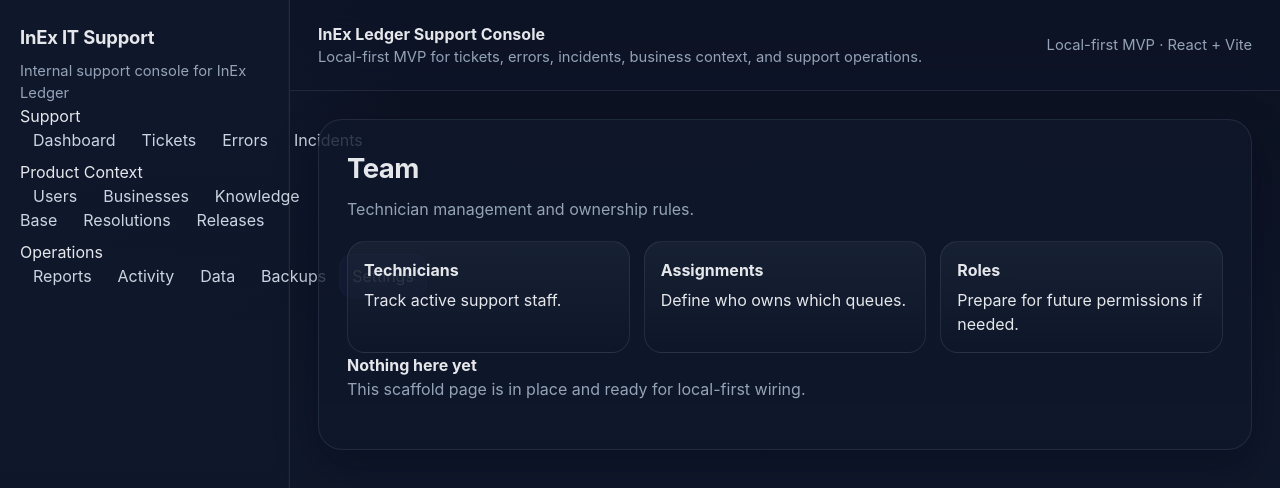
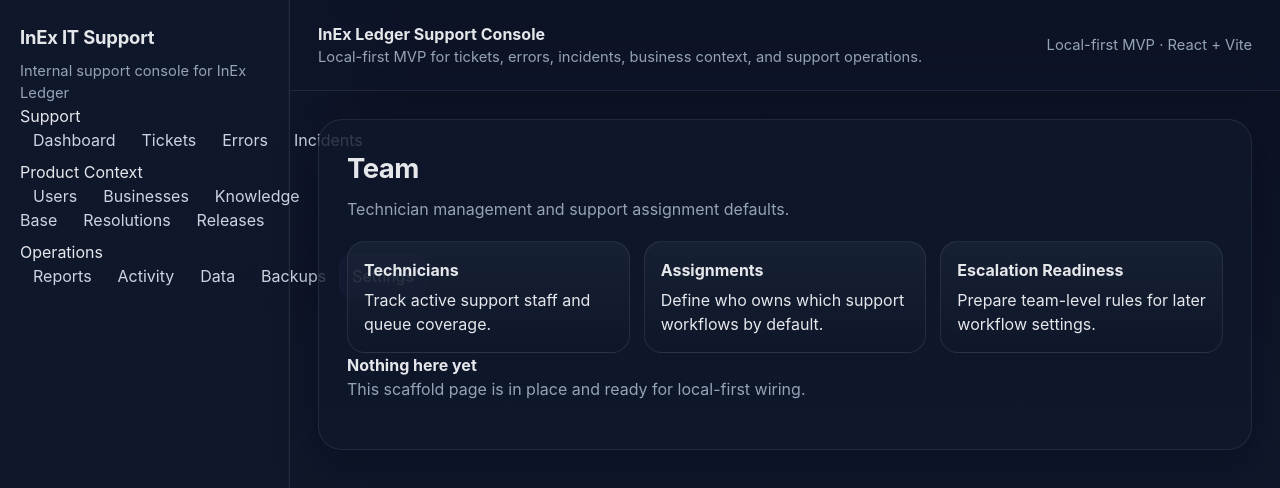
Before and after one commit to Emanuel628/InEx-IT-Support, a React (Vite) app: page /settings/team in a window 1280 px wide. Shown: the top 488 px of the page. Built offline with nearby package versions, Linux system fonts and the light colour scheme.

Commit message:
Refine team settings copy for support console

```diff
--- a/src/pages/settings/TeamPage.tsx
+++ b/src/pages/settings/TeamPage.tsx
@@ -4,11 +4,11 @@ export function TeamPage() {
   return (
     <PlaceholderPage
       title="Team"
-      description="Technician management and ownership rules."
+      description="Technician management and support assignment defaults."
       cards={[
-        { title: 'Technicians', body: 'Track active support staff.' },
-        { title: 'Assignments', body: 'Define who owns which queues.' },
-        { title: 'Roles', body: 'Prepare for future permissions if needed.' },
+        { title: 'Technicians', body: 'Track active support staff and queue coverage.' },
+        { title: 'Assignments', body: 'Define who owns which support workflows by default.' },
+        { title: 'Escalation Readiness', body: 'Prepare team-level rules for later workflow settings.' },
       ]}
     />
   );
```
